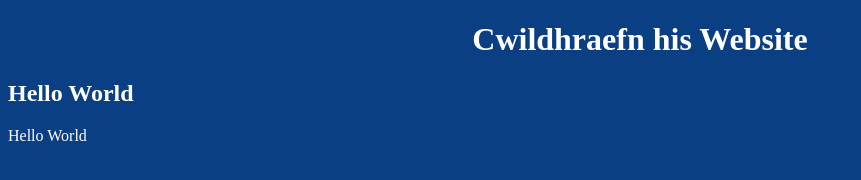
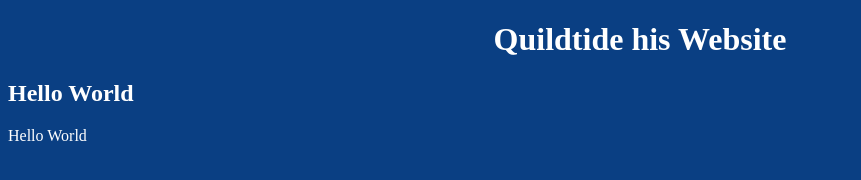
Before and after one commit to cwildhraefn/cwildhraefn.github.io, a plain HTML site: page index.html in a window 1280 px wide. Shown: the whole page, without its empty margins (0-861 px from the left). Drawn offline with Linux system fonts and the light colour scheme.

Commit message:
Change cwildhraefn to quildtide

```diff
--- a/index.html
+++ b/index.html
@@ -16,7 +16,7 @@
 
 <body>
 
-    <h1>Cwildhraefn his Website</h1>
+    <h1>Quildtide his Website</h1>
 
     <h2>Hello World</h2>
 
```
Also changed, not shown: src/header.html (+1 -1 lines), 3 other files.
